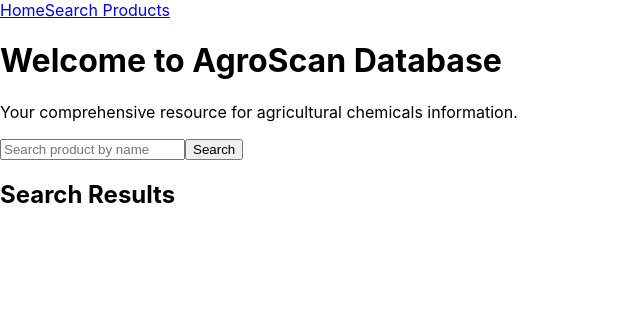
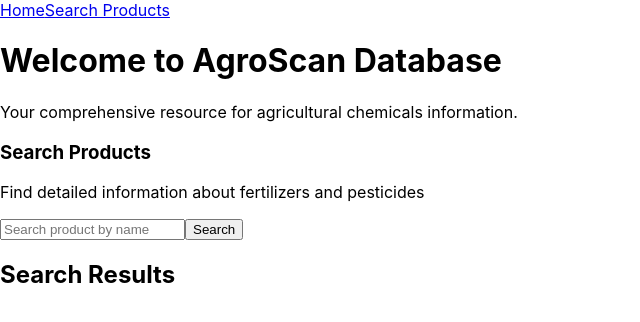
Before and after one commit to Esuza-arch/agro-scan, a React (Create React App) app: page / in a window 1280 px wide. Shown: the top 322 px of the page, without its empty margins (0-640 px from the left). Built offline with nearby package versions, Linux system fonts and the light colour scheme; data requests are answered from the project's data file.

Commit message:
add new div and h3 elements

```diff
--- a/src/components/Home.js
+++ b/src/components/Home.js
@@ -5,6 +5,12 @@
      <div>
         <h1>Welcome to AgroScan Database</h1>
         <p>Your comprehensive resource for agricultural chemicals information.</p>
+        <div>
+          <div>
+            <h3>Search Products</h3>
+            <p>Find detailed information about fertilizers and pesticides</p>
+          </div>
+        </div>
      </div>
    )
  }
```
